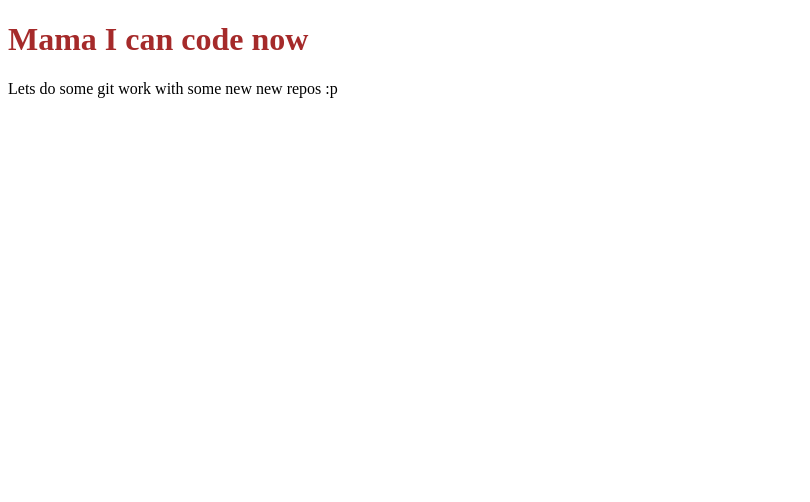
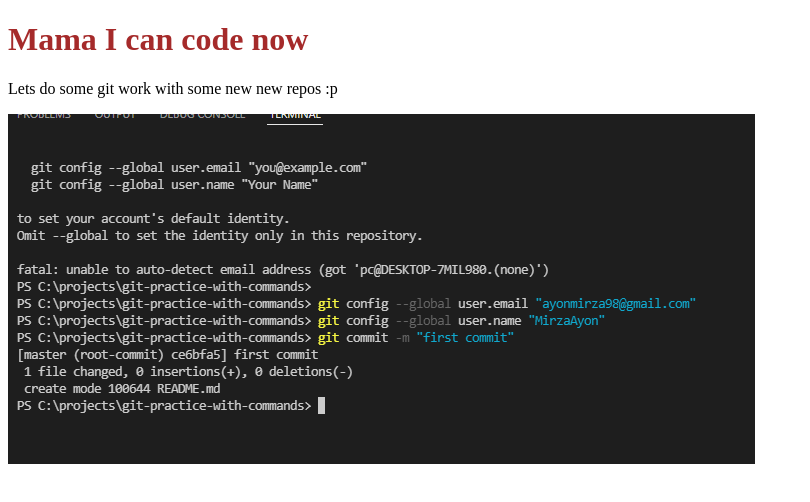
Before and after one commit to MirzaAyon/git-practice-with-commands, a plain HTML site: page index.html in a window 1280 px wide. Shown: the whole page, without its empty margins (0-810 px from the left). Drawn offline with Linux system fonts and the light colour scheme.

Commit message:
img added

```diff
--- a/index.html
+++ b/index.html
@@ -10,5 +10,6 @@
 <body>
     <h1>Mama I can code now</h1>
     <p>Lets do some git work with some new new repos :p</p>
+    <img src="solve2.PNG" alt="">
 </body>
 </html>
```
